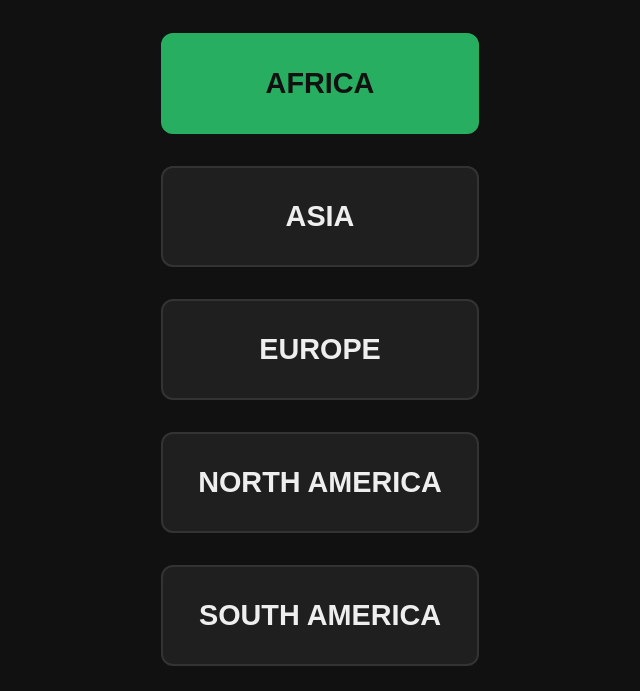
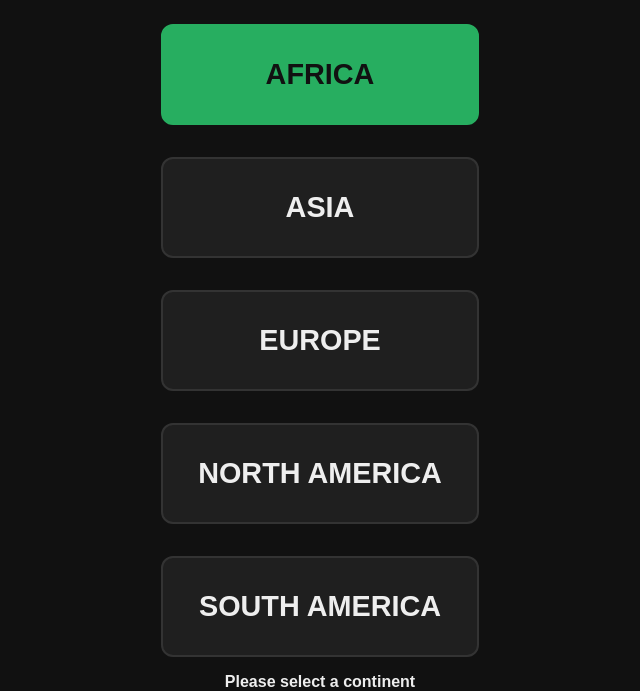
Before and after one commit to militantatlas-droid/militantatlas, a plain HTML site: page index.html in a window 1280 px wide. Shown: the part 110-801 px from the top of the page, without its empty margins (320-960 px from the left). Drawn offline with Linux system fonts and the light colour scheme.

Commit message:
Update index.html

```diff
--- a/index.html
+++ b/index.html
@@ -71,6 +71,9 @@
       <div class="continent" onclick="goTo('Avrupa')">EUROPE</div>
       <div class="continent" onclick="goTo('Kuzey Amerika')">NORTH AMERICA</div>
       <div class="continent" onclick="goTo('Güney Amerika')">SOUTH AMERICA</div>
+   </div>
+    <div class="hint">
+      <strong>Please select a continent</strong>
     </div>
   </div>
 
```
